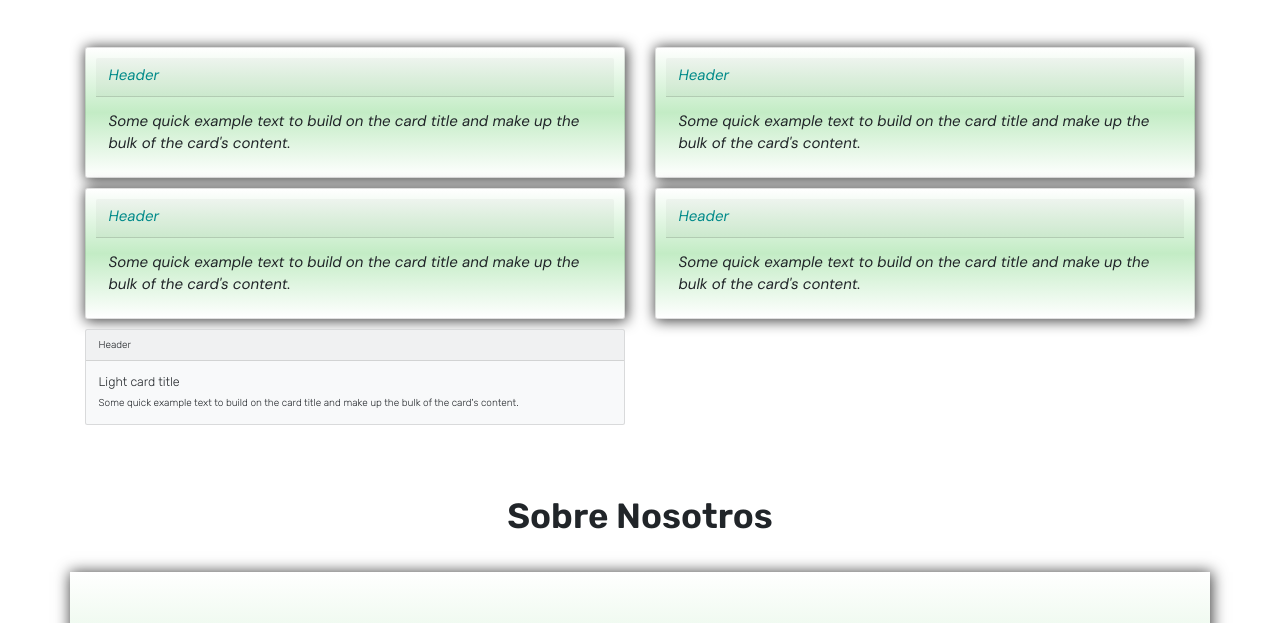
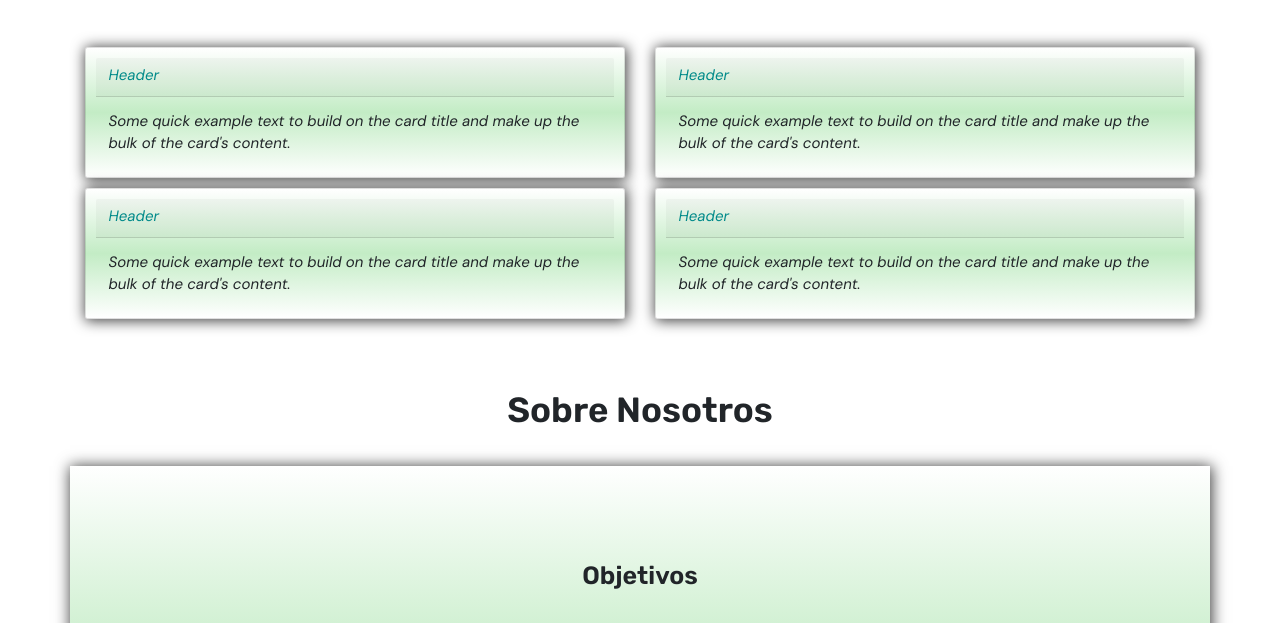
Before and after one commit to JLCareglio/prevencionenadicciones-unsl, a plain HTML site: page index.html in a window 1280 px wide. Shown: the part 120-743 px from the top of the page. Drawn offline with Linux system fonts and the light colour scheme; no server answers.

Commit message:
Update index.html

```diff
--- a/index.html
+++ b/index.html
@@ -125,14 +125,7 @@
           </div>
         </div>
 
-        <div class="col-sm-6">
-          <div class="card bg-light mb-3">
-            <div class="card-header">Header</div>
-            <div class="card-body">
-              <h5 class="card-title">Light card title</h5>
-              <p class="card-text">Some quick example text to build on the card title and make up the bulk of the card's content.</p>
-            </div>
-          </div>
+
         </div>
       </div>
     </div>
```
